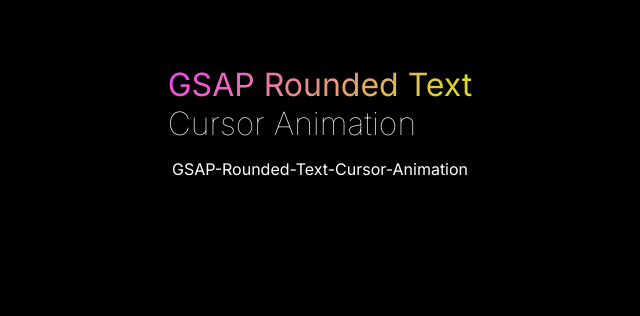
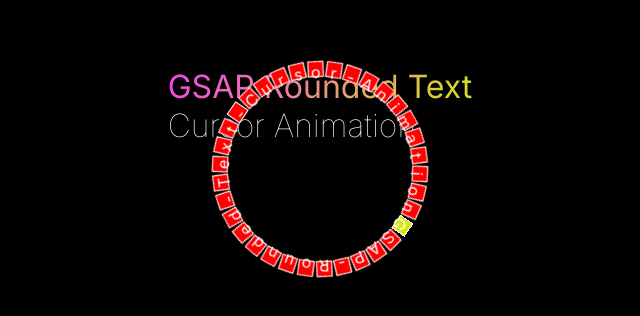
Before and after one commit to vinicius-el-khalili/gsap101, a Next.js app: page /rounded-text-cursor in a window 1280 px wide. Shown: the part 286-602 px from the top of the page, without its empty margins (320-960 px from the left). Built offline with nearby package versions, Linux system fonts and the light colour scheme.

Commit message:
rounded-cursor: first rounded text rotation

```diff
--- a/components/rounded-text-cursor/RoundedText.tsx
+++ b/components/rounded-text-cursor/RoundedText.tsx
@@ -5,20 +5,40 @@
 
 const RoundedText = () => {
 
+    const cursorText = "GSAP-Rounded-Text-Cursor-Animation"
+
     const rootRef = useRef<HTMLDivElement|null>(null)
     useLayoutEffect(()=>{
         const context = gsap.context(()=>{
 
-            gsap.to(".cursorText",{ border:"1px solid white" })
+            for (let i=0;i<cursorText.length;i++){
+                let rotation = i*(360/cursorText.length)
+                let radius = 100
+                let fontSize = 16
+                gsap.set(`.cursorLetter${i}`,{
+                    border:"1px solid white",
+                    x:-fontSize*i + radius*Math.cos(i*2*Math.PI/cursorText.length) + fontSize*cursorText.length/2 - fontSize/2,
+                    y: radius*Math.sin(i*2*Math.PI/cursorText.length),
+                    rotate: (i*(360/cursorText.length))+90
+                })
+                gsap.fromTo(".cursorText",{
+                    rotate:0
+                },{
+                    rotate:360,
+                    repeat:-1,
+                    ease:"none",
+                    duration:5
+                })
+            }
 
-        },[rootRef])
+        },rootRef)
         return ()=>{
             context.revert()
         }
     },[])
 
     return (
-        <div className={style.Container}>
+        <div className={style.Container} ref={rootRef}>
             <h1>
                 <span>GSAP Rounded Text</span><br/>
                 Cursor Animation
@@ -26,7 +46,14 @@
             <div className={style.cursor}>
                 <div className={style.cursorInner}>
                     <div className={`${style.cursorText} cursorText`}>
-                        GSAP-Rounded-Text-Cursor-Animation
+                        {cursorText.split("").map((letter,index)=>(
+                            <div
+                            key={`${letter}${index}`}
+                            className={`${style.cursorLetter} cursorLetter${index}`}
+                            >
+                                {letter}
+                            </div>
+                        ))}
                     </div>
                 </div>
             </div>
--- a/sass/components/rounded-text-cursor/RoundedText.module.scss
+++ b/sass/components/rounded-text-cursor/RoundedText.module.scss
@@ -21,3 +21,18 @@
     }
 
 }
+
+.cursorText {
+    display: flex;
+    .cursorLetter {
+        background-color: red;
+        width:  16px;
+        height: 16px;
+        display: grid;
+        place-items: center;
+
+    &:nth-child(1){
+        background-color: #d8e614;
+    }
+    }
+}
```
